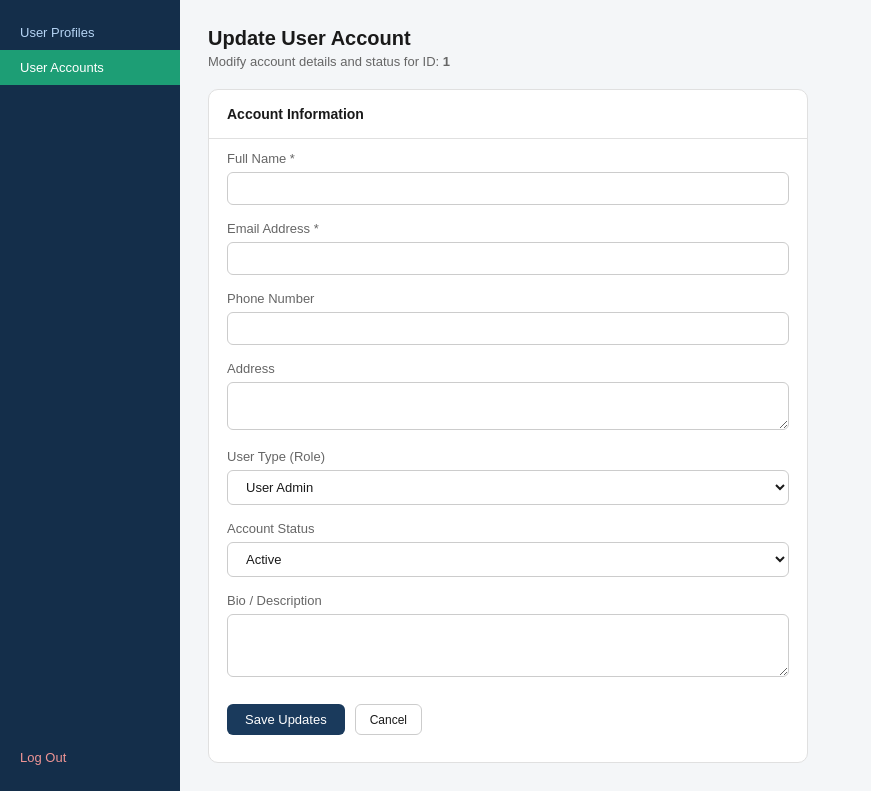
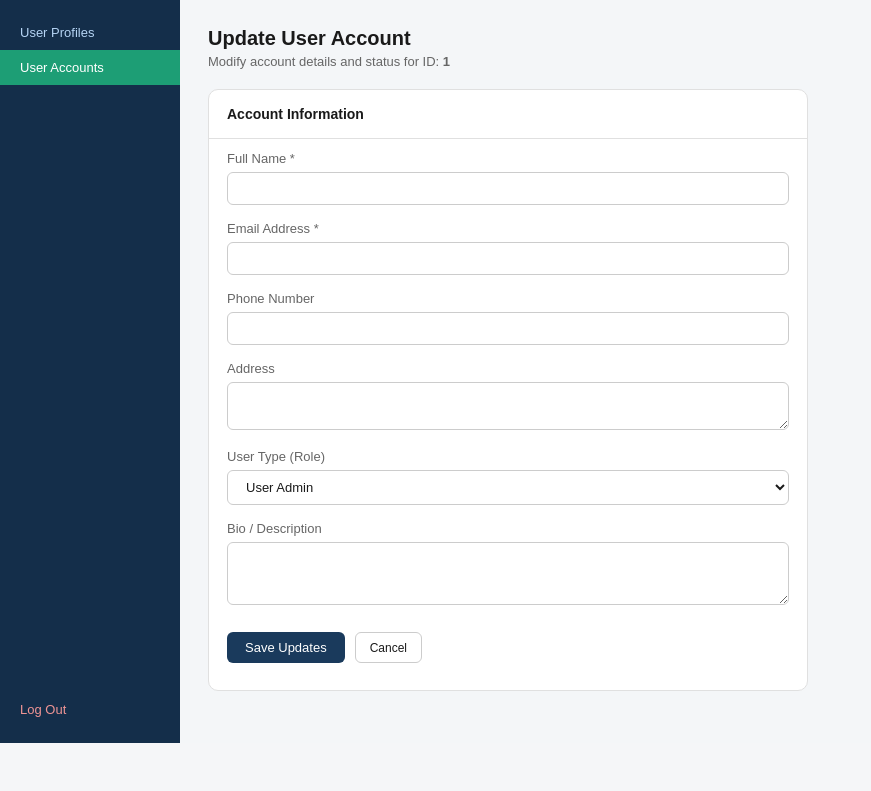
Before and after one commit to reallymeh/CSIT314-T01-gohelpme, a Flask app: page /admin/updateaccount/1 in a window 1280 px wide. Shown: the part 57-848 px from the top of the page, without its empty margins (0-871 px from the left). After the commit the page ends 800 px from the top, so only its background shows below. Run offline with Flask 3, Linux system fonts and the light colour scheme.

Commit message:
feat(admin): removed AccountStatus from Update User Account

```diff
--- a/templates/UserAdminUpdateAccount.html
+++ b/templates/UserAdminUpdateAccount.html
@@ -66,14 +66,6 @@
                         </select>
                     </div>
 
-                    <div class="form-group">
-                        <label class="form-label" for="status">Account Status</label>
-                        <select id="status" class="search-box form-input">
-                            <option value="active">Active</option>
-                            <option value="inactive">Inactive</option>
-                        </select>
-                    </div>
-
                     <div class="form-group-large">
                         <label class="form-label" for="bio">Bio / Description</label>
                         <textarea id="bio" class="search-box form-input" rows="3" style="resize: vertical; font-family: inherit;"></textarea>
@@ -91,23 +83,19 @@
         </div>
         </div>
     <script>
-        // 1. Optional: Fetch existing user data on page load to pre-fill the form
-        // Assumes you have a GET route like /api/users/<userId>
         async function fetchUserData() {
             const userId = document.getElementById('userId').value;
             try {
                 const response = await fetch(`/api/users/${userId}`);
                 if (response.ok) {
                     const result = await response.json();
-                    const user = result.data; // adjust based on your actual backend response structure
+                    const user = result.data;
 
-                    // Pre-fill the form fields
                     document.getElementById('name').value = user.name || '';
                     document.getElementById('email').value = user.email || '';
                     document.getElementById('phone').value = user.phone || '';
                     document.getElementById('address').value = user.address || '';
                     document.getElementById('userType').value = user.userType || 'fund_raiser';
-                    document.getElementById('status').value = user.status || 'active';
                     document.getElementById('bio').value = user.bio || '';
                 }
             } catch (error) {
@@ -115,10 +103,8 @@
             }
         }
 
-        // Run fetch on load
         window.onload = fetchUserData;
 
-        // 2. Submit the updated data
         async function submitAccountUpdate() {
             const userId = document.getElementById('userId').value;
             const messageBox = document.getElementById('message');
@@ -129,11 +115,9 @@
                 phone: document.getElementById('phone').value.trim(),
                 address: document.getElementById('address').value.trim(),
                 userType: document.getElementById('userType').value,
-                status: document.getElementById('status').value,
                 bio: document.getElementById('bio').value.trim()
             };
 
-            // Basic frontend validation for required fields
             if (!updatedData.name || !updatedData.email) {
                 messageBox.style.color = "#A32D2D";
                 messageBox.innerText = "Error: Name and Email are required.";
@@ -155,7 +139,6 @@
                     messageBox.style.color = "#3B6D11"; // green
                     messageBox.innerText = "✅ Success: Account updated successfully.";
 
-                    // Auto-redirect back to accounts page
                     setTimeout(() => {
                         window.location.href = '/admin/useraccounts'; // Adjust URL to your accounts dashboard
                     }, 2000);
--- a/users/boundary/useradminb.py
+++ b/users/boundary/useradminb.py
@@ -43,7 +43,7 @@ def user_profile_list():
 def render_update_page(profile_id):
     return render_template('UserAdminUpdateProfile.html', profile_id=profile_id)
 
-@admin_profiles_bp.route('/updateaccount/<user_id>', methods=['GET'])
+@admin_profiles_bp.route('/updateaccount/<user_id>', methods=['GET']) # url will be .../admin/updateaccount/<user_id>
 def render_update_account_page(user_id):
     return render_template('UserAdminUpdateAccount.html', user_id=user_id)
 
--- a/users/control/useradminc.py
+++ b/users/control/useradminc.py
@@ -33,7 +33,6 @@ class UpdateUserAccountController:
             phone=updated_data.get('phone', ''),
             address=updated_data.get('address', ''),
             user_type=updated_data.get('userType'),
-            status=updated_data.get('status'),
             bio=updated_data.get('bio', '')
         )
 
```
Also changed, not shown: users/entity/userprofile.py (+2 -6 lines).
